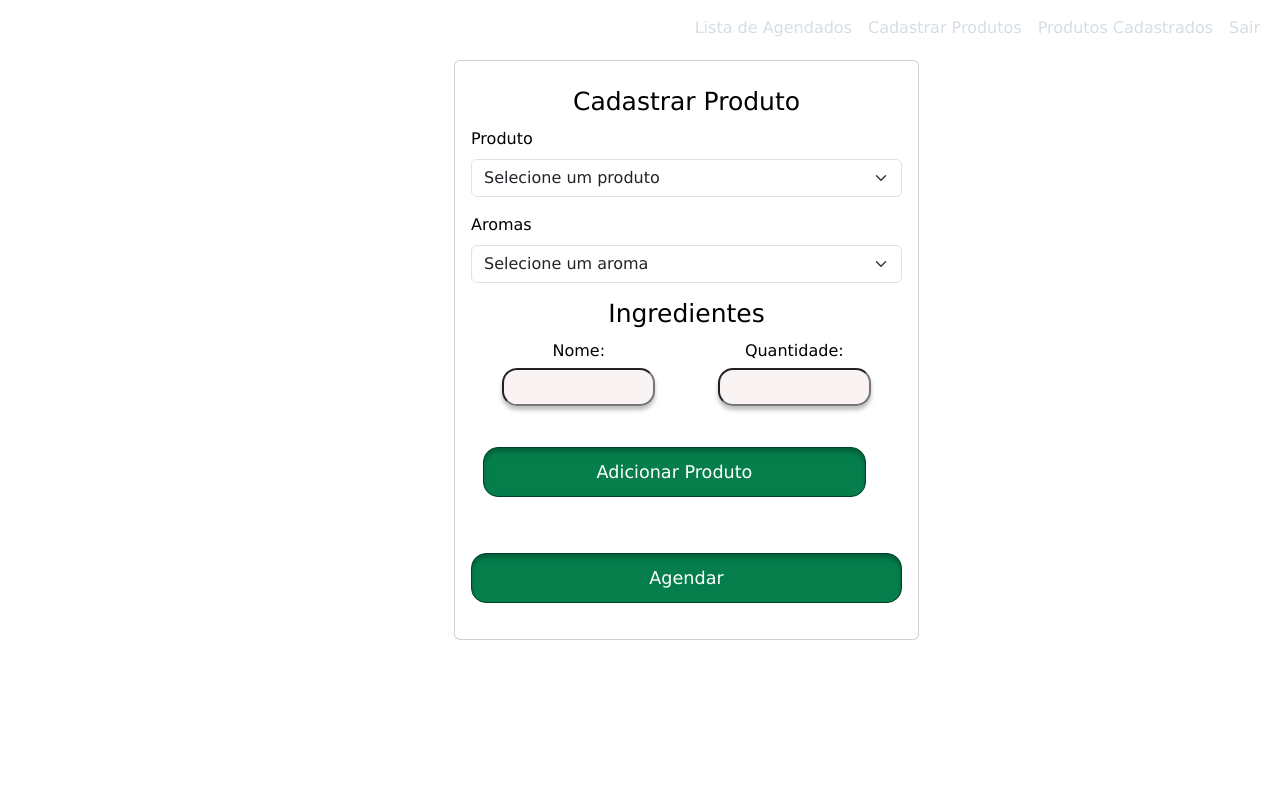
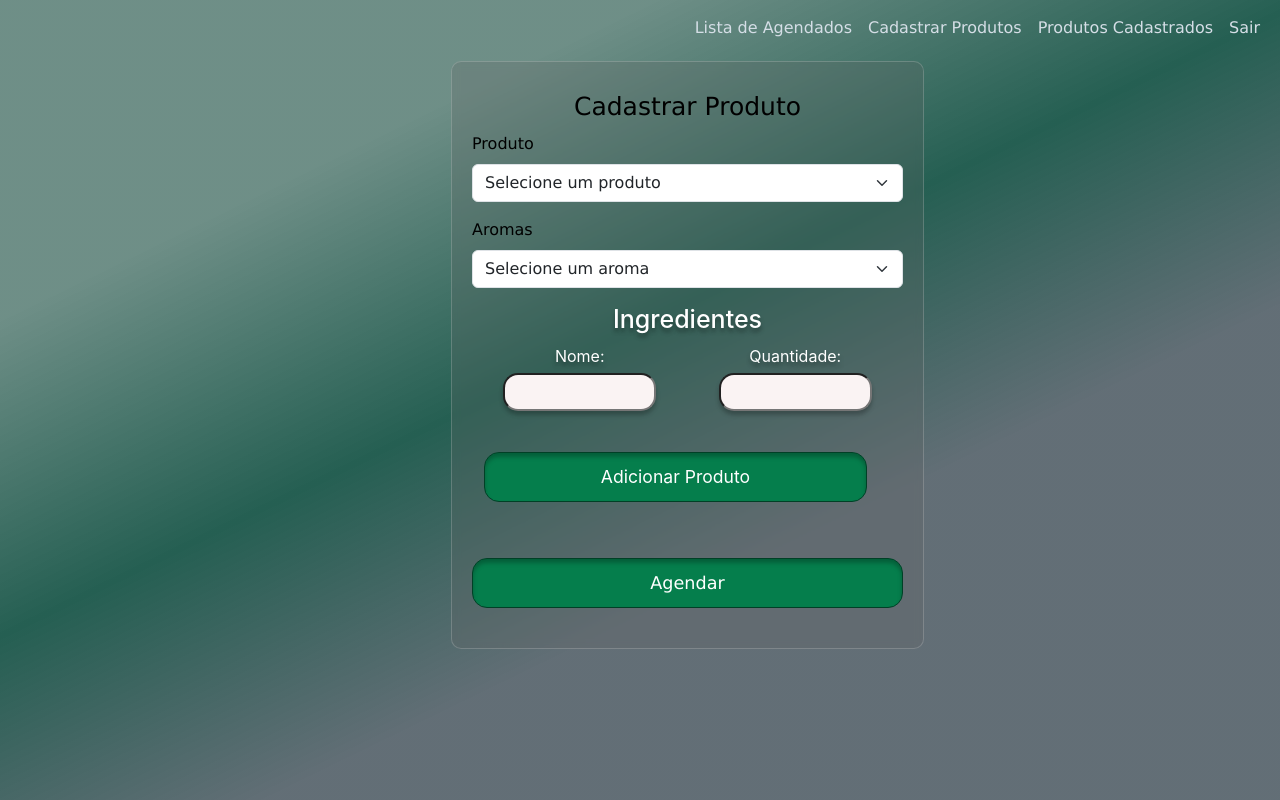
Before and after one commit to Gabrielle-Santiago/Agenda-Automatica, a Django app: page /cadastroProduto/ in a window 1280 px wide. Run offline with Django 5.2, Linux system fonts and the light colour scheme; the visitor is signed in with stand-in values (Sample User, id 1).

Commit message:
fundo das telas de agendamento e cadastrar produto

```diff
--- a/AgendaAutomatica/static/css/auth.css
+++ b/AgendaAutomatica/static/css/auth.css
@@ -135,7 +135,7 @@
 .grid-container {
     display: grid;
     grid-template-columns: 1fr 1fr;
-    gap: 20px;
+    gap: 40px;
     align-items: start;
     margin-top: 20px;
 }
@@ -160,26 +160,3 @@
         grid-template-columns: 1fr;
     }
 }
-
-/* Tela dos cadastrados/agendados */
-
-.imgCadastrados {
-    margin: 0;
-    padding: 0;
-    height: 100%;
-    width: 100%;
-}
-
-.imgCadastrados::before {
-    content: '';
-    position: fixed;
-    top: 0;
-    left: 0;
-    height: 100%;
-    width: 100%;
-    background-image: url('/AgendaAutomatica/static/img/out/Desktop.png');
-    background-size: cover;
-    background-position: center;
-    background-repeat: no-repeat;
-    z-index: -2;
-}
--- a/AgendaAutomatica/static/css/cadastros.css
+++ b/AgendaAutomatica/static/css/cadastros.css
@@ -44,3 +44,51 @@
     height: 100vh;
     overflow: hidden;
 }
+
+/* Tela dos cadastrados/agendados */
+
+#mainBody {
+    height: 100%;
+    padding: 0;
+}
+
+.imgCadastrados {
+    position: fixed;
+    top: 0;
+    left: 0;
+    width: 100vw;
+    height: 100vh;
+    min-height: 100vh;
+    background-color: #000000;
+    background-image: url('/AgendaAutomatica/static/img/out/Desktop.png');
+    background-size: cover;
+    background-position: center;
+    background-repeat: no-repeat;
+    background-attachment: fixed;
+    z-index: -2;
+}
+
+.row {
+    font-family: 'Inter';
+    font-style: normal;
+    text-align: center;
+    color: #FFFFFF;
+    text-shadow: 0px 4px 4px rgba(0, 0, 0, 0.35);
+    text-decoration: none;
+}
+
+/* Referente a página de cadastrar produtos */
+
+.backgroundProduto {
+    position: fixed;
+    top: 0;
+    left: 0;
+    width: 100vw;
+    height: 100vh;
+    background: linear-gradient(154.03deg, rgba(49, 95, 84, 0.7) 22.34%, rgba(0, 68, 53, 0.853) 44.71%, rgba(32, 49, 60, 0.7) 65.37%);
+    z-index: -1;
+}
+
+#consertoForm {
+    margin-top: 60px;
+}
--- a/AgendaAutomatica/static/css/style.css
+++ b/AgendaAutomatica/static/css/style.css
@@ -35,9 +35,10 @@
 
 /* Cria o desfoque e a transparência do formulário */
 .form {
+    list-style-type: none;
     position: relative;
     width: 100%;
-    max-width: 635px;
+    max-width: 1000px;
     height: auto;
 
     background: rgba(102, 102, 102, 0.25);
@@ -46,9 +47,8 @@
     border-radius: 10px;
     border: 1px solid rgba( 255, 255, 255, 0.18 );
 
-    padding-left: 40px;
-    padding-right: 40px;
-    padding-top: 15px;
+    padding: 20px 40px 20px 40px;
+
     box-sizing: border-box;
     margin: 0 auto;
     opacity: 0.95;
--- a/AgendaAutomatica/task/templates/auth/pedidoPerfume.html
+++ b/AgendaAutomatica/task/templates/auth/pedidoPerfume.html
@@ -5,7 +5,6 @@
 {% block content %}
 
     <main class="container mt-1">
-        <div class="parent">
             <div class="col-md-5 offset-md-4">
                 <form method="POST" class="card card-body needs-validation formulario" novalidate>
                     <div class="formPerfume">
@@ -22,6 +21,7 @@
                                 <div class="mb-3">
                                     <label for="preferred_scents" class="form-label">Selecione um aroma</label>
                                     <select class="form-select input-styled" id="preferred_scents" name="preferred_scents[]">
+                                        <option selected>Selecione</option>
                                         <option value="Floral">Floral</option>
                                         <option value="Cítrico">Cítrico</option>
                                         <option value="Amadeirado">Amadeirado</option>
@@ -33,6 +33,7 @@
                                 <div class="mb-3">
                                     <label for="preferred_intensity" class="form-label">Escolha a intensidade</label>
                                     <select class="form-select input-styled" id="preferred_intensity" name="preferred_intensity[]">
+                                        <option selected>Selecione</option>
                                         <option value="Leve">Leve</option>
                                         <option value="Moderado">Moderado</option>
                                         <option value="Forte">Forte</option>
@@ -42,6 +43,7 @@
                                 <div class="mb-3">
                                     <label for="appointmentNumber" class="form-label">Quantidade (ml)</label>
                                     <select class="form-select input-styled" id="appointmentNumber" name="number" required>
+                                        <option selected>Selecione</option>
                                         <option value="15">15ml</option>
                                         <option value="20">20ml</option>
                                         <option value="30">30ml</option>
@@ -77,7 +79,6 @@
                                 <input class="btn btn-primary myButton" type="submit" value="Fazer Pedido">
                             </div>
                         </div>
-                    </div>
                 </form>
             </div>
         </div>
--- a/AgendaAutomatica/task/templates/cadastros/cadastroProduto.html
+++ b/AgendaAutomatica/task/templates/cadastros/cadastroProduto.html
@@ -4,11 +4,12 @@
 
 {% block content %}
 
-<main class="container mt-1">
+<div class=" backgroundProduto">
+    <main class="container mt-1" id="mainBody">
         <div class="col-md-5 offset-md-4">
-
-        <form method="POST" class="card card-body needs-validation" id="formulario" novalidate>
-
+            <form method="POST" class="card card-body needs-validation formulario"
+            id="consertoForm" novalidate>
+                <div class="formPerfume">
                     <h1 class="text-center">Cadastrar Produto</h1>
 
                         {{ error }}
@@ -72,8 +73,10 @@
                         </div>
 
                         <input class="myButton btn btn-primary" type="submit" value="Agendar">
+                    </div>
                 </form>
         </div>
     </main>
+</div>
 
 {% endblock %}
```
Lines whose indentation alone changed are shown as unchanged.
